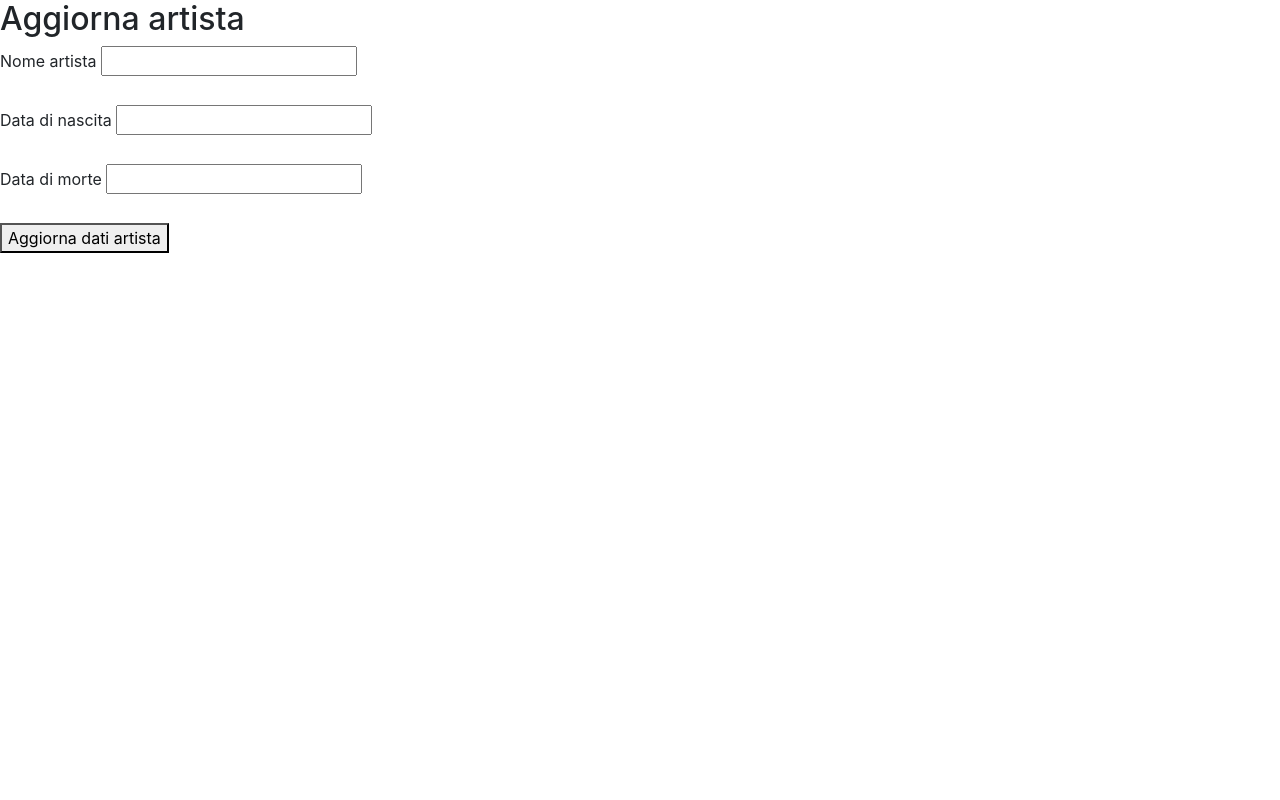
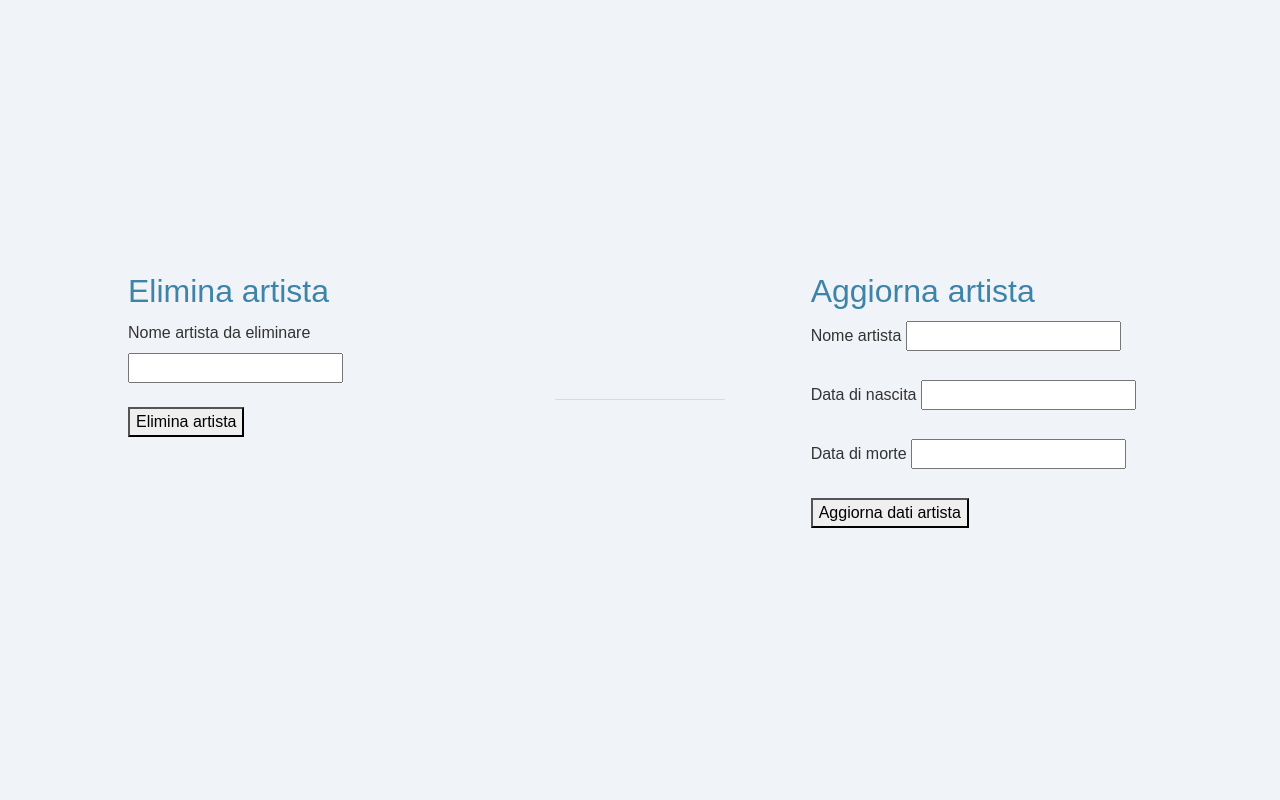
Before and after one commit to KKatowice/esercizioDAITA, a Flask app: template templates/update&delete_artistaLeo.html in a window 1280 px wide. Run offline with Flask 3, Linux system fonts and the light colour scheme; the template is opened without the code that fills it, so the values that code supplies are empty; some libraries are stand-ins or nearby versions.

Commit message:
update artista Eliette

```diff
--- a/templates/update&delete_artistaLeo.html
+++ b/templates/update&delete_artistaLeo.html
@@ -12,9 +12,85 @@
     <script src="https://cdnjs.cloudflare.com/ajax/libs/jqueryui/1.12.1/jquery-ui.min.js"></script>
     <style>
         /* Stili CSS qui */
+        body {
+            background-color: #F0F4F8;
+            color: #333;
+            font-family: Arial, sans-serif;
+            margin: 0;
+            padding: 0;
+            display: flex;
+            flex-direction: column;
+            align-items: center;
+            justify-content: center;
+            min-height: 100vh;
+        }
+        .navbar {
+            background-color: #3D84A8;
+        }
+        .navbar-brand {
+            color: #F4F1DE;
+            font-weight: bold;
+        }
+        .navbar-nav .nav-link {
+            color: #F4F1DE;
+            font-weight: bold;
+        }
+        .container {
+            margin-top: 50px;
+        }
+        h2 {
+            color: #3D84A8;
+            margin-bottom: 10px;
+        }
+        p {
+            color: #333;
+        }
+        .btn-custom {
+            background-color: #63ace5;
+            color: #F4F1DE;
+            border: none;
+            border-radius: 15px;
+            padding: 8px 16px;
+            transition: background-color 0.3s ease;
+        }
+        .btn-custom:hover {
+            background-color: #4682b4;
+        }
+        hr {
+            width: 50%;
+            margin: 20px 0;
+        }
+        /* Stili aggiuntivi per posizionare i form e i pulsanti */
+        .flex-container {
+            display: flex;
+            justify-content: space-between;
+            width: 80%;
+        }
+        .form-container {
+            width: 40%;
+        }
+        .button-container {
+            width: 40%;
+            display: flex;
+            justify-content: center;
+            align-items: center;
+        }
     </style>
 </head>
 <body>
+    <div class="flex-container">
+        <div class="form-container">
+            <h2>Elimina artista</h2>
+            <form action='/api/deleteArtista' method='post'>
+                <label for="autore">Nome artista da eliminare</label>
+                <input type="text" id="autore" name="nome"><br><br>
+            </form>
+            <button onclick="inviaDatiJSONautore()">Elimina artista</button>
+        </div>
+        <div class="button-container">
+            <hr>
+        </div>
+        <div class="form-container">
             <h2>Aggiorna artista</h2>
             <form action='/api/updateArtista' method='post'>
                 <label for="nome_artista">Nome artista</label>
@@ -25,8 +101,10 @@
                 <label for="data_morte">Data di morte</label>
                 <!-- Input per la selezione della data di morte -->
                 <input type="text" id="data_morte" name="data_morte"><br><br>
+            </form>
             <button onclick="inviaDatiJSONartista()">Aggiorna dati artista</button>
-    </form>
+        </div>
+    </div>
 
     <script>
         // Inizializzazione del Datepicker per la data di nascita
```
Lines whose indentation alone changed are shown as unchanged.
